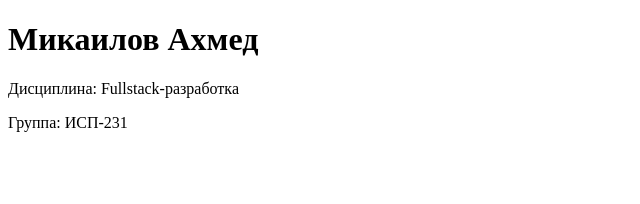
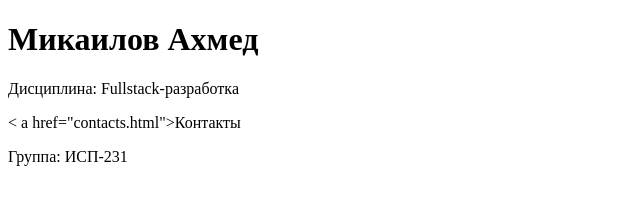
Before and after one commit to Mikailov05/Lab1-Fullstack_Mikailov, a plain HTML site: page frontend/index.html in a window 1280 px wide. Shown: the whole page, without its empty margins (0-640 px from the left). Drawn offline with Linux system fonts and the light colour scheme.

Commit message:
Added link to contactspage

```diff
--- a/frontend/index.html
+++ b/frontend/index.html
@@ -9,6 +9,8 @@
 <body>
     <h1>Микаилов Ахмед</h1>
     <p>Дисциплина: Fullstack-разработка</p>
+
+    < a href="contacts.html">Контакты</a>
 </body>
 
 
```
